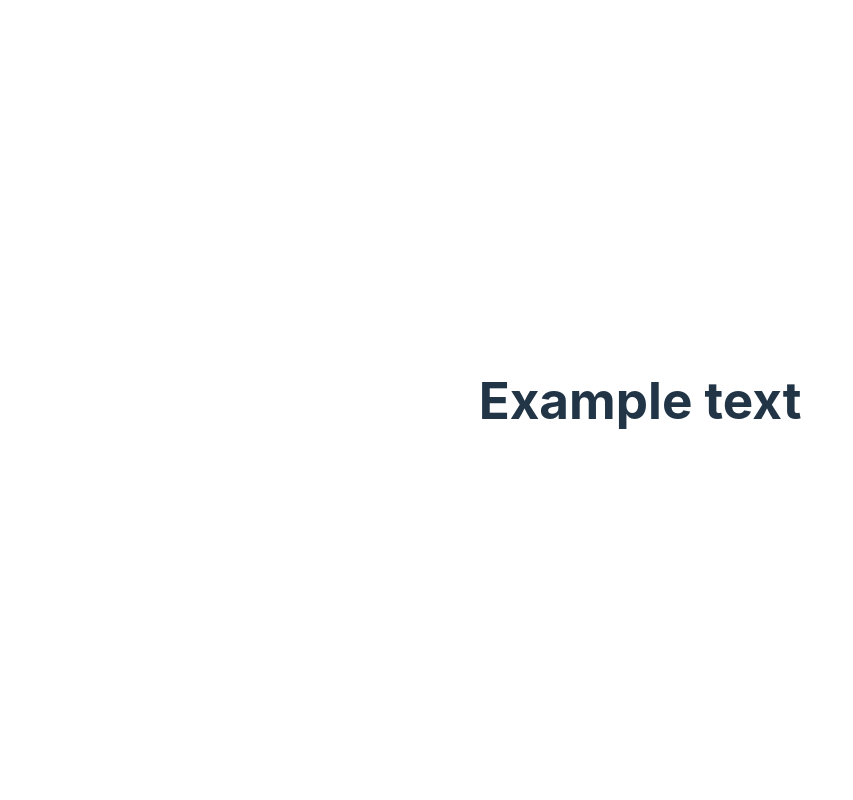
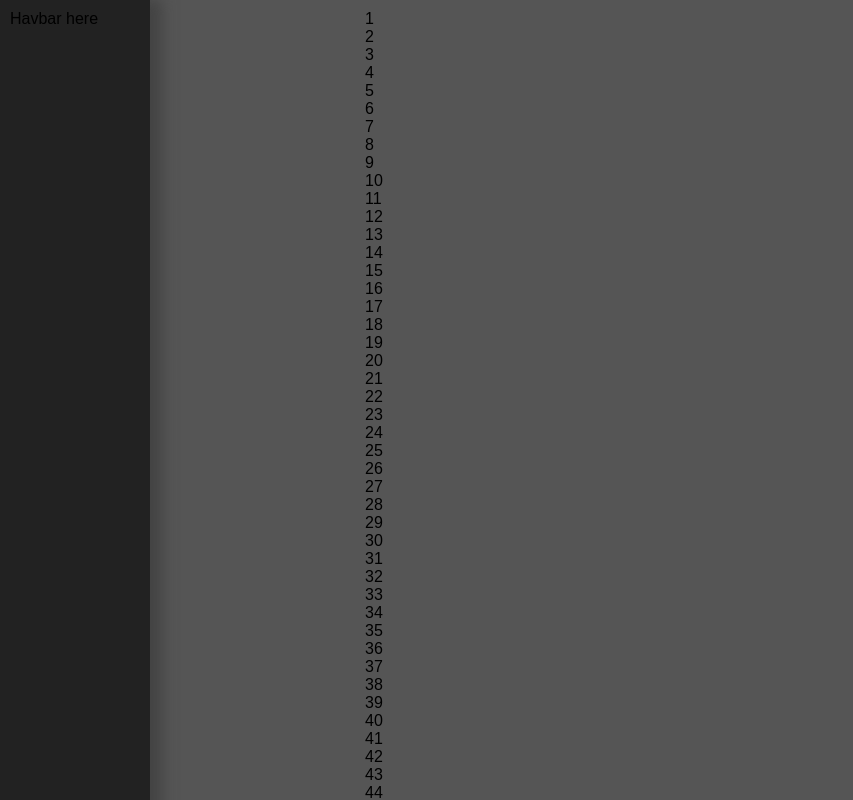
Before and after one commit to volodinSergey/testwork_chap-app-for-involta, a Vue app: page / in a window 1280 px wide. Shown: the top 800 px of the page, without its empty margins (0-853 px from the left). Built offline with nearby package versions, Linux system fonts and the light colour scheme.

Commit message:
[markdown]: added base project markdown

```diff
--- a/package.json
+++ b/package.json
@@ -15,6 +15,7 @@
   "devDependencies": {
     "@vitejs/plugin-vue": "^4.1.0",
     "prettier": "^2.8.8",
+    "sass": "^1.62.1",
     "typescript": "^5.0.2",
     "vite": "^4.3.9",
     "vue-tsc": "^1.4.2"
--- a/src/App.vue
+++ b/src/App.vue
@@ -1,8 +1,64 @@
 <script setup lang="ts">
+import Navbar from '@widgets/Navbar.widget.vue'
 </script>
 
 <template>
-	<h1>Example text</h1>
+	<div class="chat">
+		<Navbar />
+
+		<div class="chat__messages-container messages-container">
+			<div class="messages-container__top">
+				<ul class="messages-list">
+					<li
+						class="message"
+						v-for="index in 60"
+					>
+						{{ index }}
+					</li>
+				</ul>
+			</div>
+
+			<div class="messages-container__bottom">
+				<form
+					@submit.prevent=""
+					class="add-message-form"
+				>
+					<input
+						type="text"
+						placeholder="Напишите сообщение"
+					/>
+					<button type="submit">Send</button>
+				</form>
+			</div>
+		</div>
+	</div>
 </template>
 
-<style scoped></style>
+<style scoped lang="scss">
+.chat {
+	display: grid;
+	grid-template-columns: 9.375rem 1fr;
+	width: 100vw;
+	height: 100vh;
+
+	@media (max-width: 48rem) {
+		grid-template-columns: 1fr;
+		grid-template-rows: min(8.5rem) 1fr;
+	}
+}
+
+.messages-container {
+	padding: 0.625rem;
+	background-color: #555;
+}
+
+.messages-container__top,
+.messages-container__bottom {
+	margin: 0 auto;
+	max-width: 43.75rem;
+}
+
+.messages-list {
+	overflow-y: auto;
+}
+</style>
--- /dev/null
+++ b/src/app/styles/_global.scss
@@ -0,0 +1,23 @@
+*,
+*::before,
+*::after {
+    margin: 0;
+    padding: 0;
+    border: none;
+    box-sizing: border-box;
+    font-family: sans-serif;
+}
+
+html,
+body {
+    min-height: 100vh;
+}
+
+#app {
+    display: grid;
+    place-items: center;
+    min-height: 100vh;
+    @media (max-width: 768px) {
+        display: block;
+    }
+}
--- /dev/null
+++ b/src/app/styles/_reset.scss
@@ -0,0 +1,23 @@
+button,
+a,
+select,
+option {
+    cursor: pointer;
+}
+
+button {
+    background-color: transparent;
+}
+
+img {
+    object-fit: cover;
+}
+
+a {
+    text-decoration: none;
+    color: inherit;
+}
+
+li {
+    list-style: none;
+}
--- /dev/null
+++ b/src/app/styles/main.scss
@@ -0,0 +1,2 @@
+@import './reset';
+@import './global';
--- a/src/main.ts
+++ b/src/main.ts
@@ -2,6 +2,6 @@ import { createApp } from 'vue'
 
 import App from './App.vue'
 
-import './style.css'
+import '@app/styles/main.scss'
 
 createApp(App).mount('#app')
--- a/src/style.css
+++ /dev/null
@@ -1,80 +0,0 @@
-:root {
-  font-family: Inter, system-ui, Avenir, Helvetica, Arial, sans-serif;
-  line-height: 1.5;
-  font-weight: 400;
-
-  color-scheme: light dark;
-  color: rgba(255, 255, 255, 0.87);
-  background-color: #242424;
-
-  font-synthesis: none;
-  text-rendering: optimizeLegibility;
-  -webkit-font-smoothing: antialiased;
-  -moz-osx-font-smoothing: grayscale;
-  -webkit-text-size-adjust: 100%;
-}
-
-a {
-  font-weight: 500;
-  color: #646cff;
-  text-decoration: inherit;
-}
-a:hover {
-  color: #535bf2;
-}
-
-body {
-  margin: 0;
-  display: flex;
-  place-items: center;
-  min-width: 320px;
-  min-height: 100vh;
-}
-
-h1 {
-  font-size: 3.2em;
-  line-height: 1.1;
-}
-
-button {
-  border-radius: 8px;
-  border: 1px solid transparent;
-  padding: 0.6em 1.2em;
-  font-size: 1em;
-  font-weight: 500;
-  font-family: inherit;
-  background-color: #1a1a1a;
-  cursor: pointer;
-  transition: border-color 0.25s;
-}
-button:hover {
-  border-color: #646cff;
-}
-button:focus,
-button:focus-visible {
-  outline: 4px auto -webkit-focus-ring-color;
-}
-
-.card {
-  padding: 2em;
-}
-
-#app {
-  max-width: 1280px;
-  margin: 0 auto;
-  padding: 2rem;
-  text-align: center;
-}
-
-@media (prefers-color-scheme: light) {
-  :root {
-    color: #213547;
-    background-color: #ffffff;
-  }
-  a:hover {
-    color: #747bff;
-  }
-  button {
-    background-color: #f9f9f9;
-  }
-}
--- /dev/null
+++ b/src/widgets/Navbar.widget.vue
@@ -0,0 +1,20 @@
+<template>
+	<div class="navbar">Havbar here</div>
+</template>
+
+<style scoped lang="scss">
+.navbar {
+	padding: 0.625rem;
+	z-index: 1;
+	box-shadow: 0.75rem -0.0625rem 0.8125rem 0px #444;
+	background-color: #222;
+
+	@media (max-width: 47.375rem) {
+		position: sticky;
+		top: 0;
+		width: 100%;
+		height: min(8.5rem);
+		box-shadow: 0rem 1rem 1rem 0px #444;
+	}
+}
+</style>
```
Also changed, not shown: 1 other file (tests, documents, lock files or other folders).
